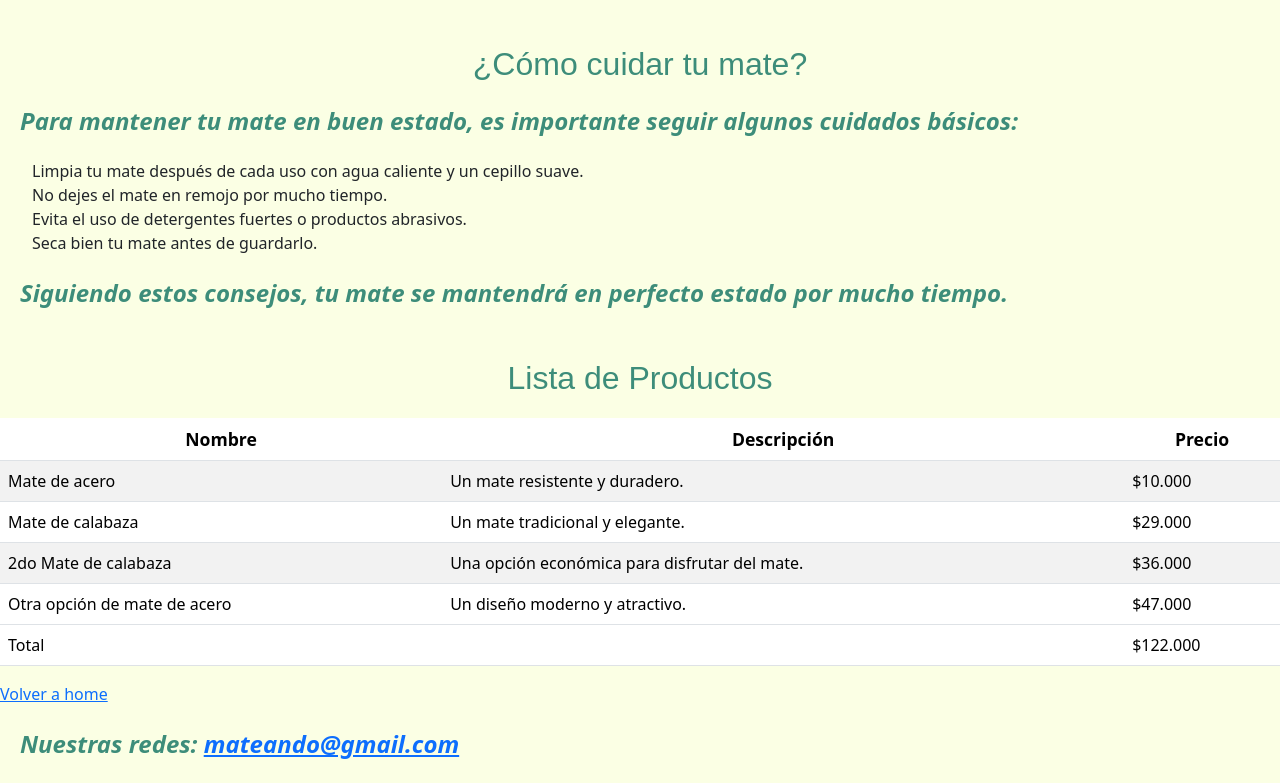
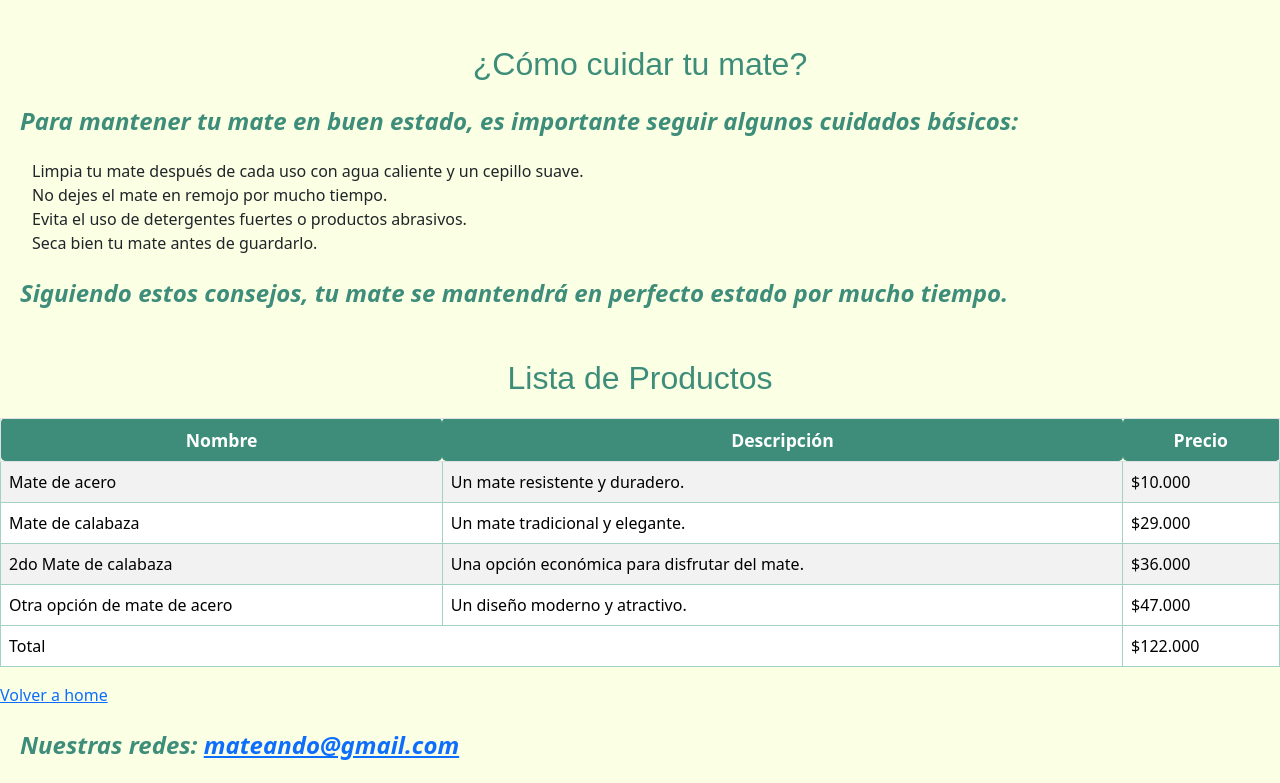
Before and after one commit to Tojohtml98/Mateandoando, a plain HTML site: page pages/productos.html in a window 1280 px wide. Shown: the part 764-1547 px from the top of the page. Drawn offline with nearby package versions, Linux system fonts and the light colour scheme.

Commit message:
agregando css

```diff
--- a/css/style.css
+++ b/css/style.css
@@ -181,4 +181,49 @@ table thead th {
   font-size: 1.1rem; /* Tamaño de fuente */
 }
 
+/* Estilo para la tabla de productos */
+
+.table th {
+  background-color: #3d8d7a; /* Color de fondo */
+  color: white; /* Color del texto */
+  font-weight: bold; /* Texto en negrita */
+  text-align: center; /* Centrar el texto */
+  border-radius: 5px; /* Bordes redondeados */
+}
+table th {
+  padding: 10px; /* Espaciado interno */
+  font-size: 1.1rem; /* Tamaño de fuente */
+}
+table {
+  width: 100%;
+  border-collapse: collapse; /* Colapsar bordes */
+  margin-top: 20px; /* Espacio superior */
+}
+
+table td {
+  padding: 10px;
+  border: 1px solid #a3d1c6;
+  text-align: left;
+}
+table tr:nth-child(even) {
+  background-color: #fbffe4; /* Color de fondo alternativo */
+}
+table tr:nth-child(odd) {
+  background-color: #a3d1c6; /* Color de fondo alternativo */
+}
+table {
+  border: 1px solid #a3d1c6;
+}
+table tr:hover {
+  background-color: #d1e7dd;
+}
+/* Estilo para el formulario de contacto */
+form {
+  background-color: #fbffe4; /* Fondo claro */
+  border: 1px solid #a3d1c6; /* Borde con color suave */
+  border-radius: 10px;
+  padding: 20px;
+  max-width: 600px;
+  margin: auto;
+}
 /*footer*/
```
